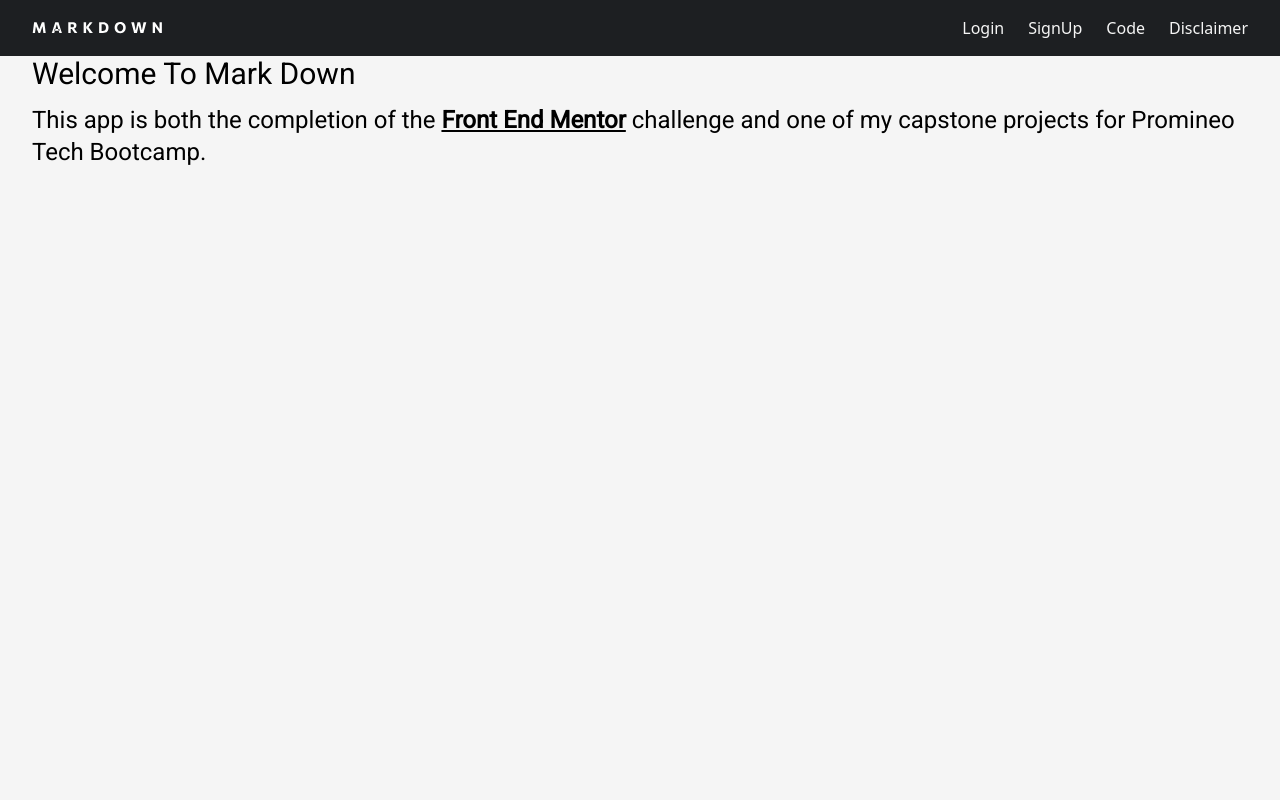
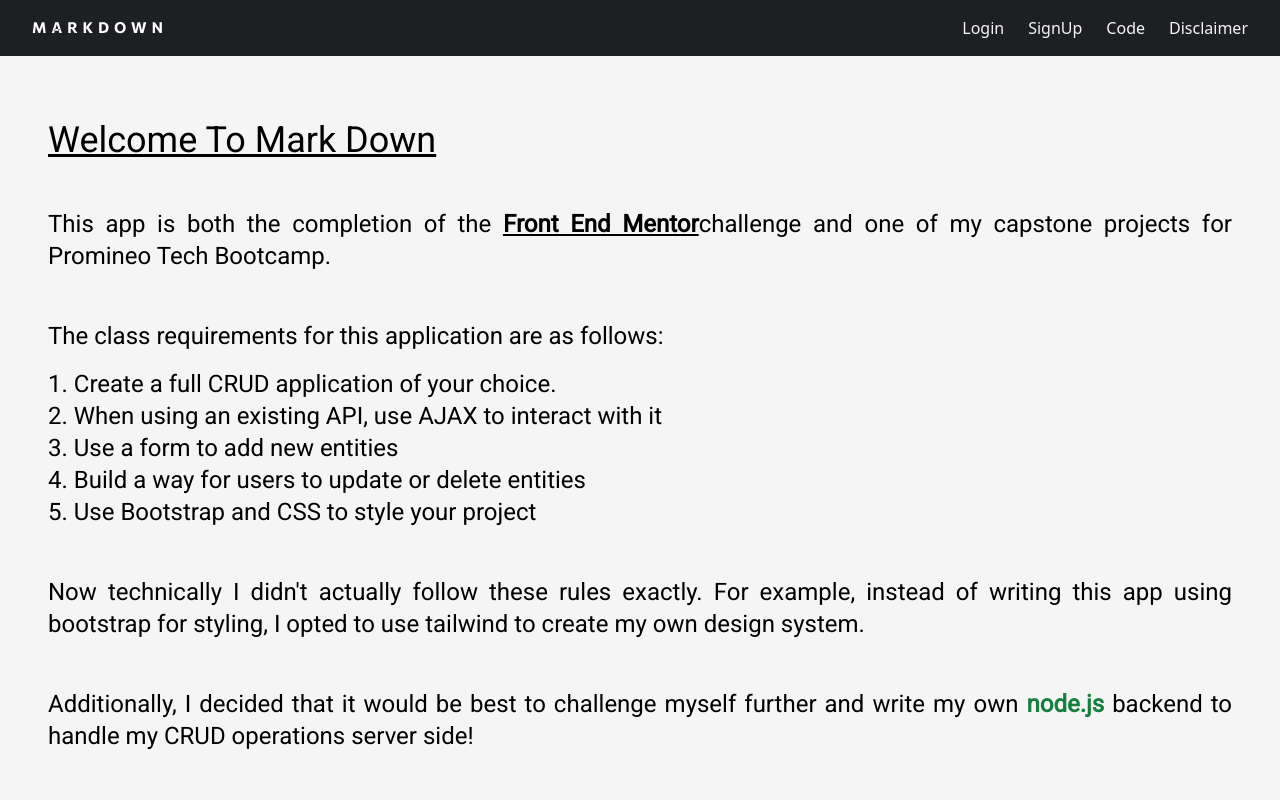
Before and after one commit to barnettet31/markdown-mern, a React (Vite) app in the folder client/: page / in a window 1280 px wide. Shown: the top 800 px of the page. Built offline with nearby package versions, Linux system fonts and the light colour scheme.

Commit message:
finalized home page

```diff
--- a/client/src/components/typography/app-typography.component.tsx
+++ b/client/src/components/typography/app-typography.component.tsx
@@ -1,7 +1,7 @@
 import React from 'react';
 
 interface IAppTypography {
-    intent:'h2'| 'h3' | 'p';
+    intent:'h2'| 'h3' | 'p' ;
     children:React.ReactNode;
     className?:string;
 }
@@ -10,11 +10,11 @@ export const AppTypography =({intent, children, className}:IAppTypography)=>{
     const getClasses = function (intent:string):string{
         switch(intent){
             case 'h2':
-                return 'font-default text-base font-medium text-secondary-gray dark:text-secondary-white '
+                return 'font-default text-base font-medium text-secondary-gray dark:text-secondary-white mt-8 '
             case 'h3':
-                return 'font-default text-sm font-medium text-secondary-gray dark:text-secondary-white '
+                return 'font-default text-sm font-medium text-secondary-gray dark:text-secondary-white mt-8 '
             case 'p':
-                return 'font-default text-xs font-normal text-secondary-gray dark:text-secondary-white '
+                return 'font-default text-xs font-normal text-secondary-gray dark:text-secondary-white mt-8 '
             default:
                 return '';
             }
--- a/client/src/routes/home/home.route.tsx
+++ b/client/src/routes/home/home.route.tsx
@@ -1,10 +1,47 @@
+import { Link } from "react-router-dom";
+import App from "../../App";
 import { AppTypography } from "../../components/typography/app-typography.component";
 
 const HomePage = () => {
-    return (
-    <div className="flex flex-col gap-3">
-      <AppTypography intent="h2" className="text-xl md:text-2xl lg:text-3xl">Welcome To Mark Down</AppTypography>
-        <AppTypography intent="p" className="text-lg md:text-xl lg:text-2xl">This app is both the completion of the <a className="underline font-bold" href="https://www.frontendmentor.io/">Front End Mentor</a> challenge and one of my capstone projects for Promineo Tech Bootcamp.</AppTypography>
+  return (
+    <div className="flex flex-col gap-4 w-full text-justify px-4 md:py-8">
+        <AppTypography
+          intent="h2"
+          className="text-2xl md:text-3xl lg:text-4xl underline">
+          Welcome To Mark Down
+        </AppTypography>
+        <AppTypography intent="p" className="text-lg md:text-xl lg:text-2xl">
+          This app is both the completion of the{" "}
+          <a
+            className="underline font-bold"
+            href="https://www.frontendmentor.io/challenges/inbrowser-markdown-editor-r16TrrQX9/hub">
+            Front End Mentor
+          </a>
+          challenge and one of my capstone projects for Promineo Tech Bootcamp.
+        </AppTypography>
+        <AppTypography intent="p" className="text-lg md:text-xl lg:text-2xl">
+          The class requirements for this application are as follows:
+        </AppTypography>
+        <ol className="text-prose font-default text-lg md:text-xl lg:text-2xl list-decimal list-inside">
+          <li>Create a full CRUD application of your choice. </li>
+          <li>When using an existing API, use AJAX to interact with it</li>
+          <li>Use a form to add new entities</li>
+          <li>Build a way for users to update or delete entities</li>
+          <li>Use Bootstrap and CSS to style your project</li>
+        </ol>
+        <AppTypography intent="p" className="text-lg md:text-xl lg:text-2xl">
+          Now technically I didn't actually follow these rules exactly. For
+          example, instead of writing this app using bootstrap for styling, I
+          opted to use tailwind to create my own design system.
+        </AppTypography>
+        <AppTypography intent="p" className="text-lg md:text-xl lg:text-2xl">
+          Additionally, I decided that it would be best to challenge myself
+          further and write my own <span className="text-green-700 font-semibold">node.js</span> backend to handle my
+          CRUD operations server side!
+        </AppTypography>
+        <AppTypography intent="p" className="text-lg md:text-xl lg:text-2xl">The app is built in React with Typescript for type safety and is capable of rendering Markdown added by the user into a preview window in the browser, and saving user data to be updated OR deleted in the future.</AppTypography>
+        <Link to="/code" className="inline-flex w-72 text-center items-center mt-8 rounded-md border border-transparent bg-primary-orange px-6 py-3 text-base font-medium text-white shadow-sm hover:bg-secondary-orange ">Check out the Code Here</Link>
+
 
     </div>
   );
```
